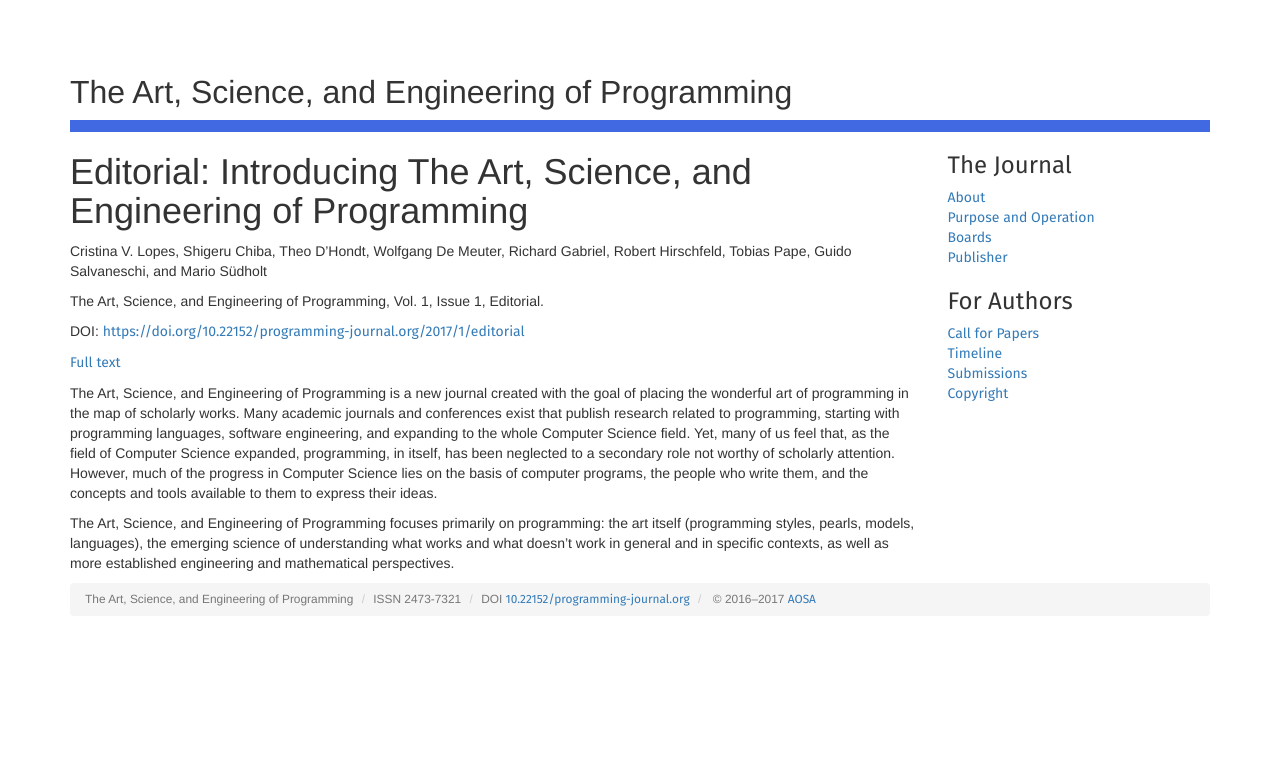
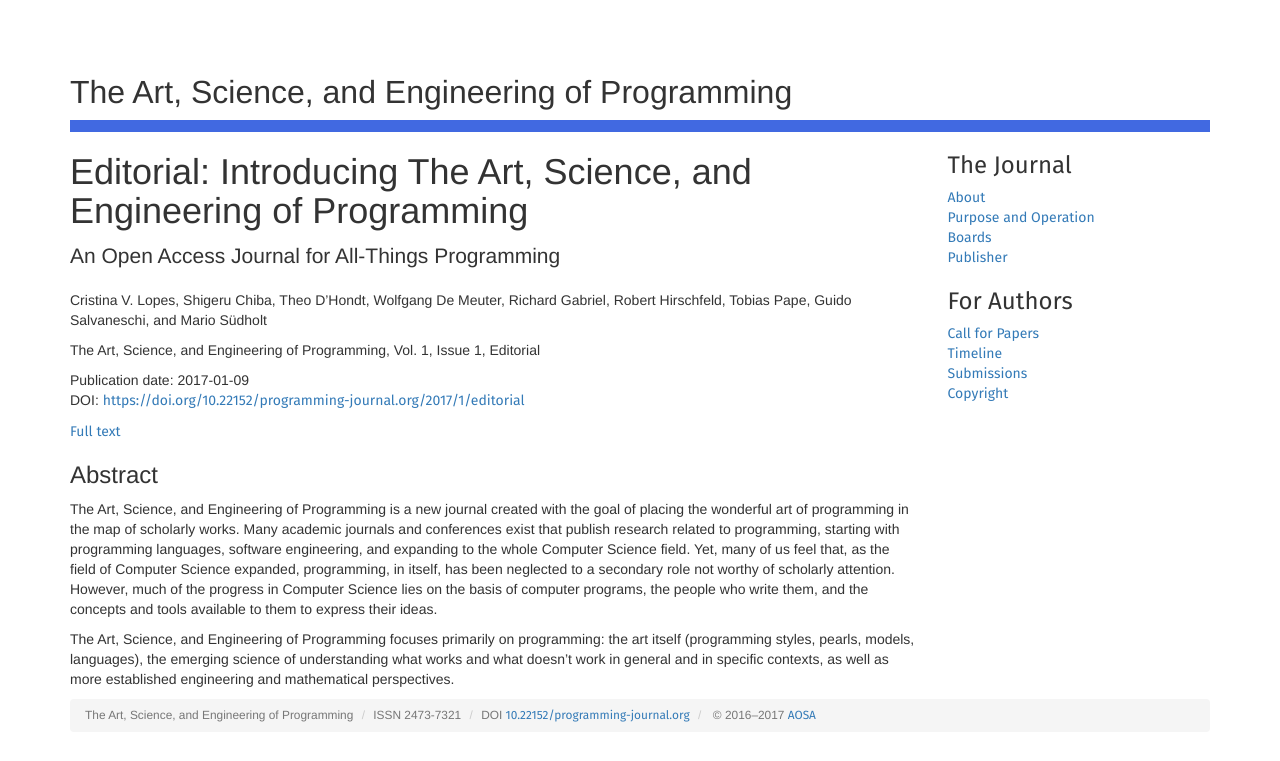
Before and after one commit to programming-journal/programming-journal.github.io, a Jekyll site: the page built from 2017/1/editorial/index.markdown, in a window 1280 px wide. Shown: the top 761 px of the page. Built offline with Jekyll 4.4.1, drawn with Linux system fonts in a browser that asks for light colours; nearby versions of some CDN libraries; library files that are not in the unit come from our copies.

Commit message:
update editorial landing page

```diff
--- a/2017/1/editorial/index.markdown
+++ b/2017/1/editorial/index.markdown
@@ -1,15 +1,17 @@
 ---
 title: "Editorial: Introducing The Art, Science, and Engineering of Programming"
+lead: "An Open Access Journal for All-Things Programming"
 ---
-
 Cristina V. Lopes, Shigeru Chiba, Theo D’Hondt, Wolfgang De Meuter, Richard Gabriel, Robert Hirschfeld, Tobias Pape, Guido Salvaneschi, and Mario Südholt
 
-The Art, Science, and Engineering of Programming, Vol. 1, Issue 1, Editorial.
+The Art, Science, and Engineering of Programming, Vol. 1, Issue 1, Editorial
 
+Publication date: 2017-01-09
 DOI: <https://doi.org/10.22152/programming-journal.org/2017/1/editorial>
 
 [Full text](editorial.pdf)
 
+### Abstract
 The Art, Science, and Engineering of Programming is a new journal created with the goal of placing the wonderful art of programming in the map of scholarly works. Many academic journals and conferences exist that publish research related to programming, starting with programming languages, software engineering, and expanding to the whole Computer Science field. Yet, many of us feel that, as the field of Computer Science expanded, programming, in itself, has been neglected to a secondary role not worthy of scholarly attention. However, much of the progress in Computer Science lies on the basis of computer programs, the people who write them, and the concepts and tools available to them to express their ideas.
 
 The Art, Science, and Engineering of Programming focuses primarily on programming: the art itself (programming styles, pearls, models, languages), the emerging science of understanding what works and what doesn’t work in general and in specific contexts, as well as more established engineering and mathematical perspectives.
```
